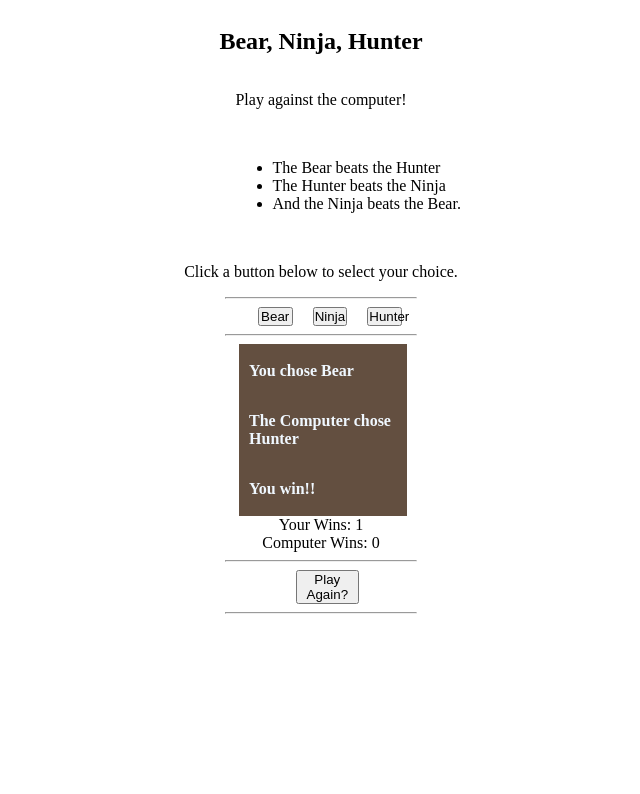
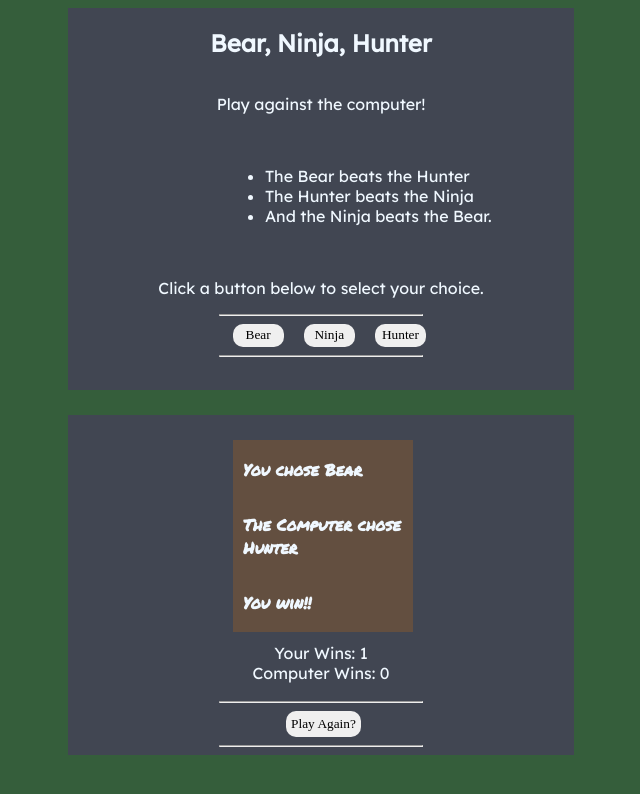
Before and after one commit to d-daniel-le/BNH-Revisited, a plain HTML site: page index.html in a window 1280 px wide. Both pictures are taken after a click on the button "Bear". Shown: the whole page, without its empty margins (319-959 px from the left). Drawn offline with Linux system fonts and the light colour scheme; a web font is replaced by a local one.

Commit message:
Update style

```diff
--- a/css/style.css
+++ b/css/style.css
@@ -1,5 +1,15 @@
 body{
+    background-color: #355e3b;
     font-weight: lighter;
+}
+
+.initial-page{
+    background-color: #414652;
+    width: 40%;
+    margin-left: 30%;
+    color: aliceblue;
+    padding-bottom: 2%;
+    font-family: "Lexend Deca";
 }
 
 p{
@@ -16,7 +26,7 @@ p{
 }
 
 #rule-container{
-    margin-left: 43%;
+    margin-left: 31%;
 }
 
 #button-container{
@@ -24,29 +34,48 @@ p{
     flex-direction: row;
     gap: 20px;
     text-align: center;
-    margin-left: 45%;
+    margin-left: 32.5%;
 }
 
 button{
-    width: 5%;
+    width: 15%;
     text-align: center;
     padding: 0;
+    border: none;
+    border-radius: 10px;
+    padding: 1%;
+    font-family: "Comme";
 }
+
+button:hover{
+    background-color: #4A0404;
+    color: aliceblue;
+}
+
 hr{
-    width: 15%;
+    width: 40%;
 }
 
 #play-again{
-    margin-left: 48%;
+    margin-left: 43%;
+}
+
+.results{
+    margin-top: 2%;
+    margin-left: 30%;
+    padding-top: 2%;
+    background-color: #414652;
+    width: 40%;
 }
 
 #output-container{
-    margin-left: 43.5%;
-    width:13%;
+    margin-left: 32.5%;
+    width: 35%;
     border: 2px solid #634f40;
     background-color: #634f40;
     color: aliceblue;
     font-weight: bold;
+    font-family: "Permanent Marker";
 }
 
 #output-container p{
@@ -54,6 +83,13 @@ hr{
     margin-left: 5%;
 }
 
+#who-win{
+    padding-top: 2%;
+    padding-bottom: 2%;
+}
+
 #who-win p{
     margin: 0;
+    color: aliceblue;
+    font-family: "Lexend Deca";
 }
--- a/index.html
+++ b/index.html
@@ -11,6 +11,7 @@
     <title>JavaScript Game: Bear Ninja Hunter</title>
   </head>
   <body>
+    <div class="initial-page">
       <div class="content-container" id="head-container">
         <h2>Bear, Ninja, Hunter</h2>
         <p>Play against the computer!</p>
@@ -36,6 +37,7 @@
 
       </div>
       <hr>
+    </div>
     <div class="results" id="current-results" hidden>
       <div class="content-container" id="output-container">
         <p id="user-results"></p>
```
Lines whose indentation alone changed are shown as unchanged.
